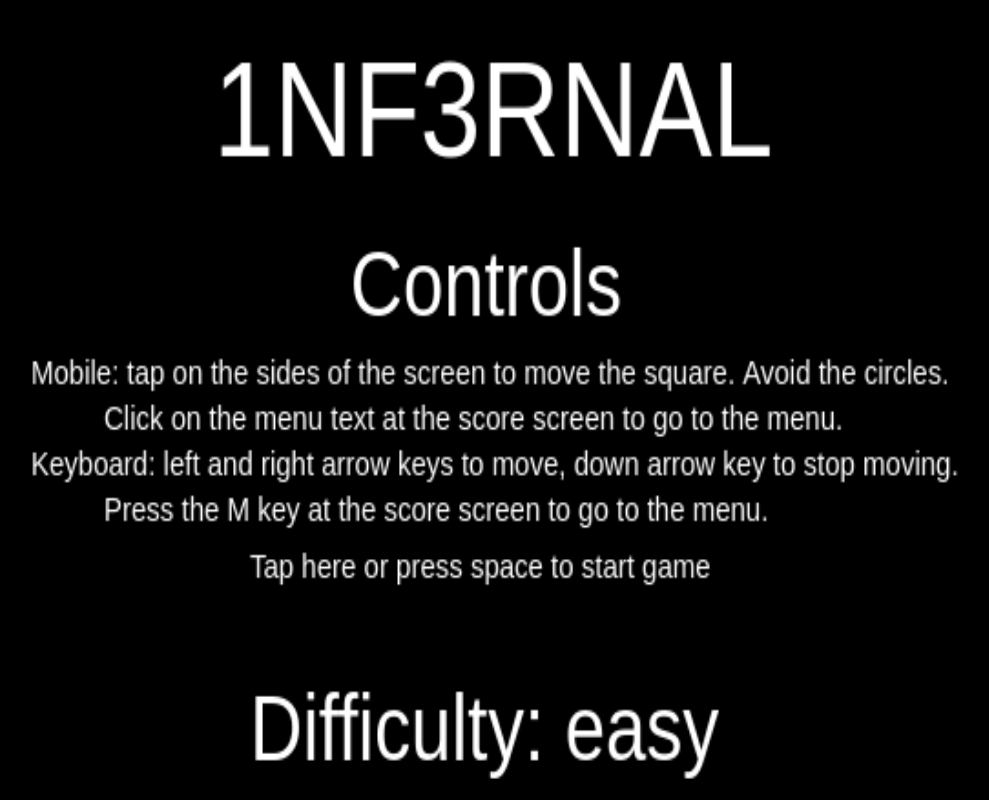
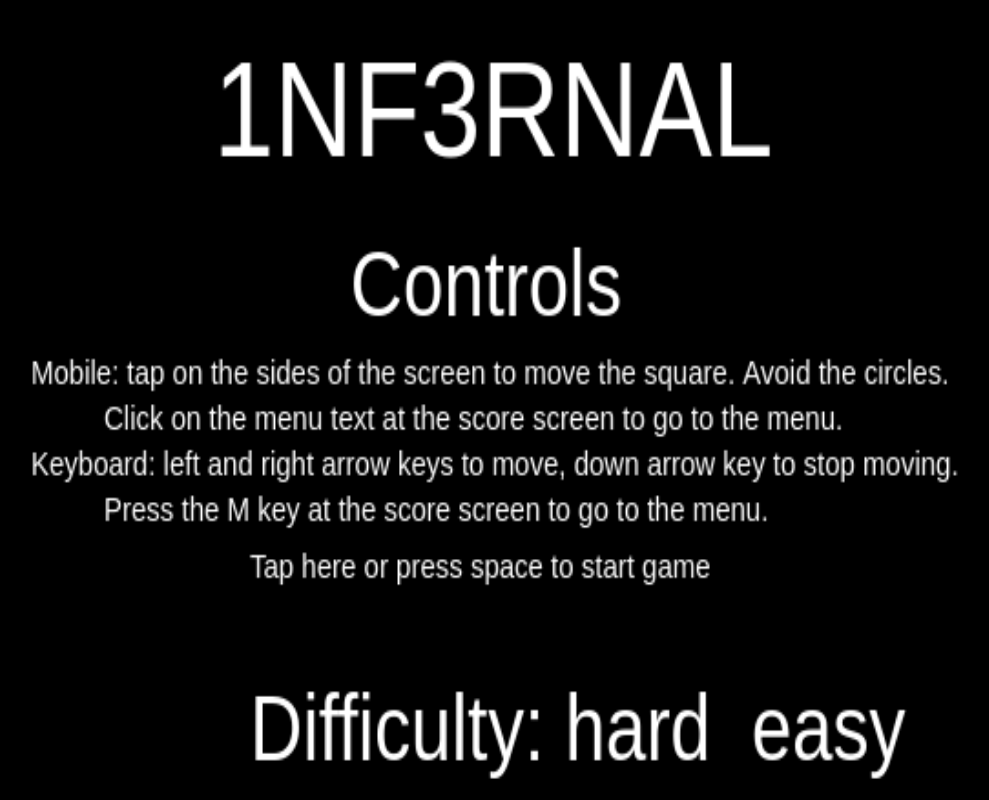
Before and after one commit to egrayum/1NF3RNAL, a plain HTML site: page index.html in a window 1280 px wide. Shown: the whole page, without its empty margins (123-1112 px from the left). Drawn offline with Linux system fonts and the light colour scheme.

Commit message:
Update index.html

```diff
--- a/index.html
+++ b/index.html
@@ -29,12 +29,14 @@
       difficulty = 2;
       ctx.fillStyle = "#fff";
       ctx.font = "40px Arial";
-      ctx.fillText("Difficulty: hard", 200, 330);
+      ctx.fillText("Difficulty: hard  easy", 200, 330);
      } else {
       difficulty = 1;
+      ctx.fillStyle = "rgb(0, 0, 0)";
+      ctx.fillRect(400, 285, 100, 50);
       ctx.fillStyle = "#fff";
       ctx.font = "40px Arial";
-      ctx.fillText("Difficulty: easy", 200, 330);
+      ctx.fillText("Difficulty: hard  easy", 200, 330);
      }
     }
     //gets mouseX onclick
```
